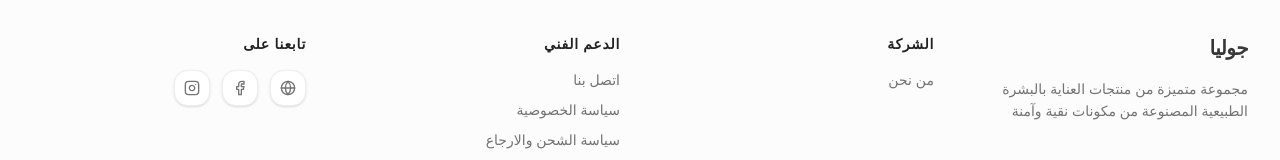
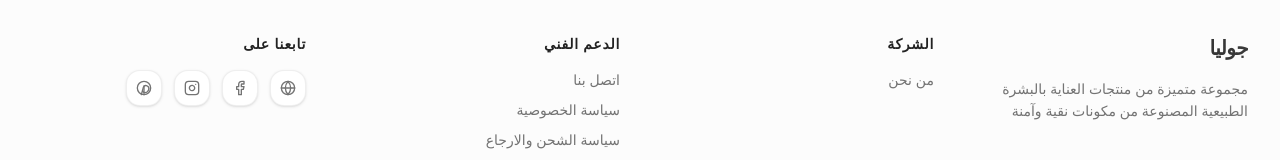
Before and after one commit to Rabeaalnqrooz/my-project-frontend, a React (Vite) app: page / in a window 1280 px wide. Shown: the part 1605-1765 px from the top of the page. Built offline with nearby package versions, Linux system fonts and the light colour scheme; no server answers; a web font is replaced by a local one.

Commit message:
Add Pinterest meta tag and icon in footer

```diff
--- a/index.html
+++ b/index.html
@@ -25,7 +25,7 @@
     <link rel="manifest" href="/manifest.json" />
     <meta name="theme-color" content="#ffffff" />
     <meta name="viewport" content="width=device-width, initial-scale=1.0" />
-
+    <meta name="p:domain_verify" content="4c7d00c4afa65b9913825ac51cf3d561" />
     <!-- 🔍 تحسين الوصف ليتضمن اسم المتجر بالعربي والإنجليزي -->
     <meta
       name="description"
--- a/src/components/Footer.jsx
+++ b/src/components/Footer.jsx
@@ -147,6 +147,29 @@ function Footer() {
                   <line x1="17.5" y1="6.5" x2="17.51" y2="6.5" />
                 </svg>
               </a>
+              {/* 4. أيقونة بينتريست (Pinterest) */}
+              <a
+                href="https://www.pinterest.com/julianqrooz/"
+                target="_blank"
+                rel="noopener noreferrer"
+                className="flex h-9 w-9 items-center justify-center rounded-xl bg-card border border-border/60 text-muted-foreground hover:text-primary hover:border-primary/50 hover:scale-105 transition-all duration-200 shadow-sm"
+                title="Pinterest"
+              >
+                <svg
+                  xmlns="http://www.w3.org/2000/svg"
+                  viewBox="0 0 24 24"
+                  fill="none"
+                  stroke="currentColor"
+                  strokeWidth="2"
+                  strokeLinecap="round"
+                  strokeLinejoin="round"
+                  className="h-4 w-4"
+                >
+                  <line x1="12" y1="9" x2="12" y2="22" />
+                  <path d="M8 22l3-11a4.5 4.5 0 0 1 6-2 4.5 4.5 0 0 1 2 5.5c-.8 2.5-3 4.5-5.5 4.5-1.5 0-2.8-.8-3.3-2" />
+                  <circle cx="12" cy="12" r="10" />
+                </svg>
+              </a>
             </div>
           </div>
         </div>
```
